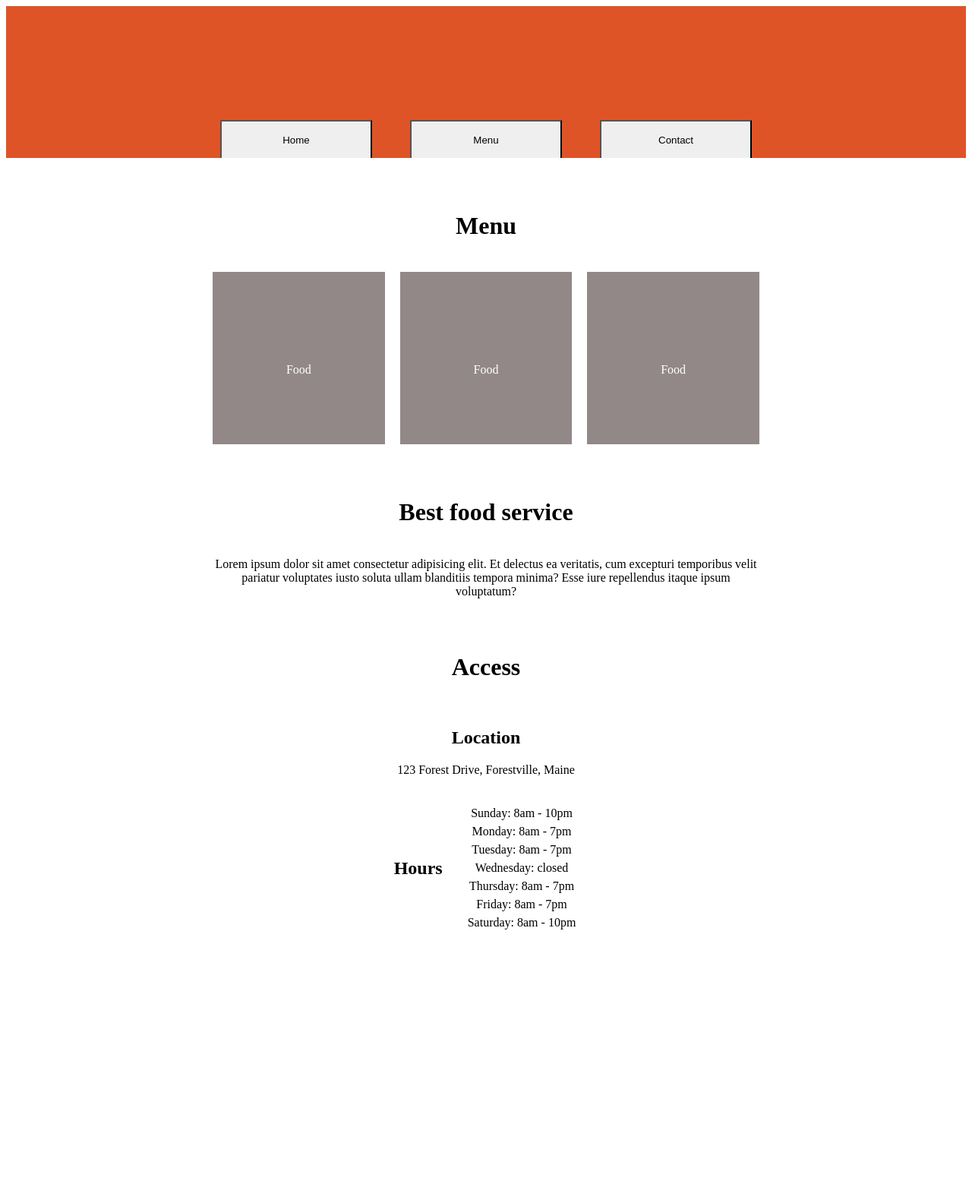
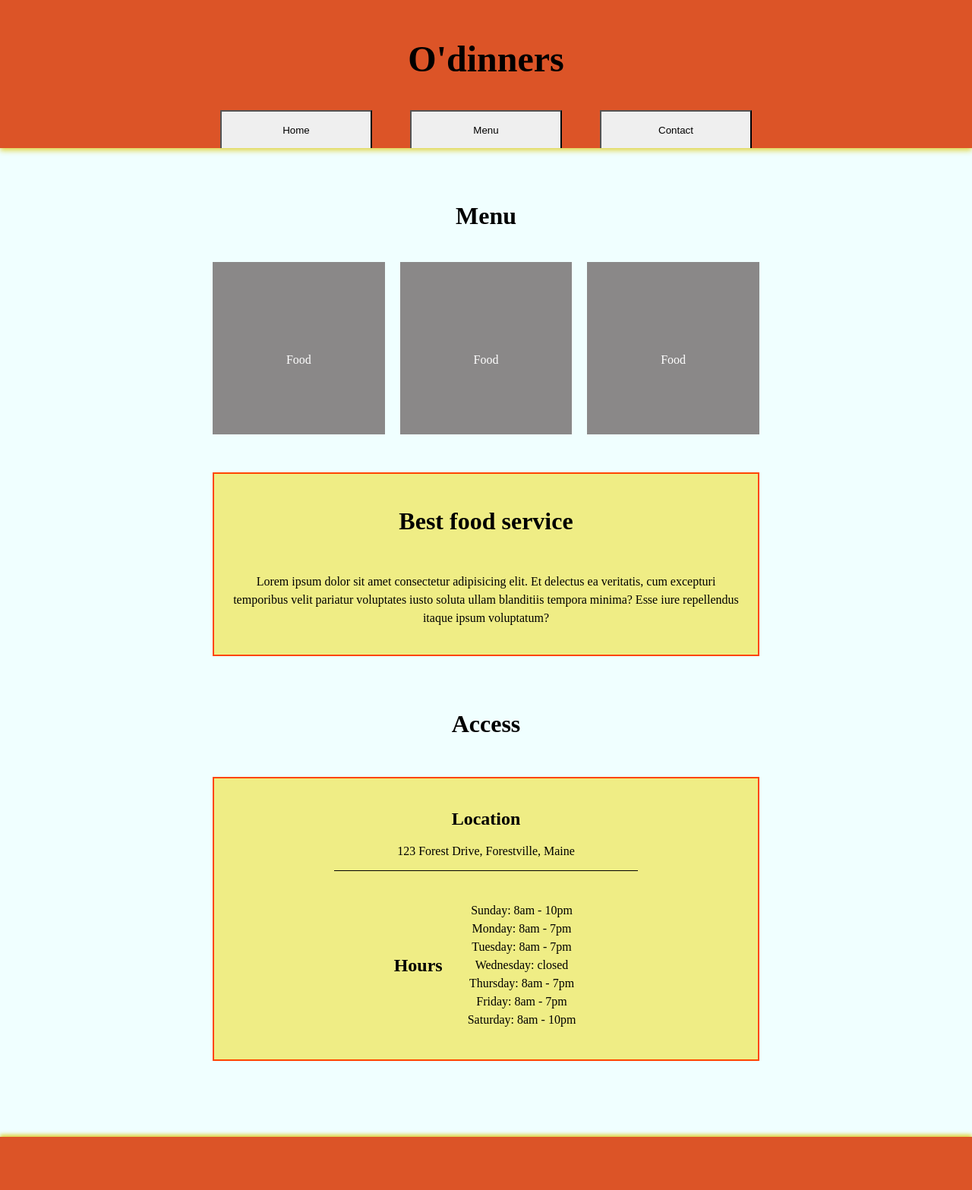
Before and after one commit to aknos2/restaurant-page, a website built with webpack: page src/main-page.html in a window 1280 px wide. Shown: the whole page at 76% size. Before the commit the page ends 1235 px from the top, so only its background shows below. Built offline with nearby package versions, Linux system fonts and the light colour scheme.

Commit message:
add css attributes to home page layout

```diff
--- a/src/main-page.html
+++ b/src/main-page.html
@@ -7,6 +7,7 @@
 </head>
 <body>
     <header>
+        <h1>O'dinners</h1>
         <nav>
             <button>Home</button>
             <button>Menu</button>
@@ -27,7 +28,7 @@
         <div id="access-info">
             <h1>Access</h1>
             <div id="address">
-                <div>
+                <div id="location">
                     <h2>Location</h2>
                     <p>123 Forest Drive, Forestville, Maine</p>
                 </div>
@@ -46,5 +47,6 @@
             </div>
         </div>
     </div>
+    <footer></footer>
 </body>
 </html>
--- a/src/styles.css
+++ b/src/styles.css
@@ -1,5 +1,17 @@
 * {
     box-sizing: border-box;
+}
+
+:root {
+    --header-color: rgb(219, 66, 16, 0.9);
+    --block-background-color: rgba(239, 220, 12, 0.5);
+    --border-size: 2px solid orangered;
+}
+
+body {
+    padding: 0;
+    margin: 0;
+    background-color:azure;
 }
 
 img {
@@ -8,6 +20,13 @@ img {
 
 header {
     width: 100%;
+    background-color: var(--header-color);
+    box-shadow: 0px 3px 7px rgb(222, 206, 38, 0.9);
+}
+
+header h1 {
+    font-size: 3rem;
+    margin: 0;
 }
 
 #content {
@@ -19,11 +38,11 @@ header {
 
 nav {
     display: flex;
-    height: 200px;
-    background-color: rgb(219, 66, 16, 0.9);
+    height: 70px;
     justify-content: center;
     gap: 50px;
     align-items:  flex-end;
+    padding: 0 10px;
 }
 
 nav button {
@@ -65,17 +84,40 @@ img {
     background-color: rgba(38, 19, 19, 0.5);
 }
 
+#restaurant-summary {
+    border: var(--border-size);
+    margin-top: 50px;
+    line-height: 1.5rem;
+    background-color: var(--block-background-color);
+}
+
+#restaurant-summary h1{
+    margin: 0;
+}
+
+#restaurant-summary p {
+    padding: 20px;
+}
+
+#access-info > h1 {
+    padding-bottom: 30px;
+}
+
 #address {
     display: flex;
     flex-direction: column;
     justify-content: center;
     gap: 20px;
+    border: var(--border-size);
+    padding: 20px;
+    background-color: var(--block-background-color);
 }
 
 #hours {
     display: flex;
     align-items: flex-start;
     justify-content: center;
+    padding: 20px;
 }
 
 #hours h2 {
@@ -91,3 +133,18 @@ img {
     margin: 0;
     padding: 3px;
 }
+
+#address #location {
+    border-bottom: 1px solid black;
+    width: 400px;
+    margin: 0 auto;
+}
+
+footer {
+    width: 100%;
+    height: 70px;
+    background-color: var(--header-color);
+    margin-top: 100px;
+    padding: 0;
+    box-shadow: 0 -3px 5px rgb(222, 206, 38, 0.9);
+}
```
